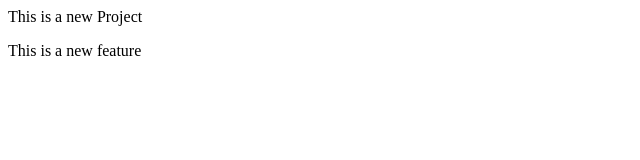
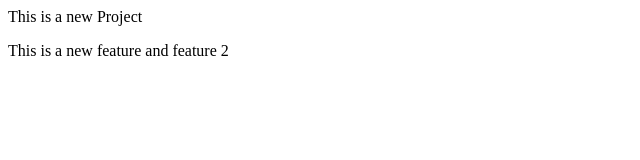
Before and after one commit to Shivam-sneha/localrepo, a plain HTML site: page index.html in a window 1280 px wide. Shown: the full height of the page, 0-640 px from the left. Drawn offline with Linux system fonts and the light colour scheme.

```diff
--- a/index.html
+++ b/index.html
@@ -1,2 +1,2 @@
 <p> This is a new Project </p>
-<p>This is a new feature</p>
+<p>This is a new feature and feature 2 </p>
```
